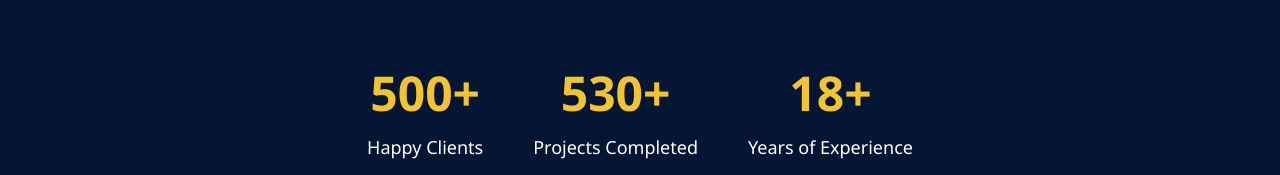
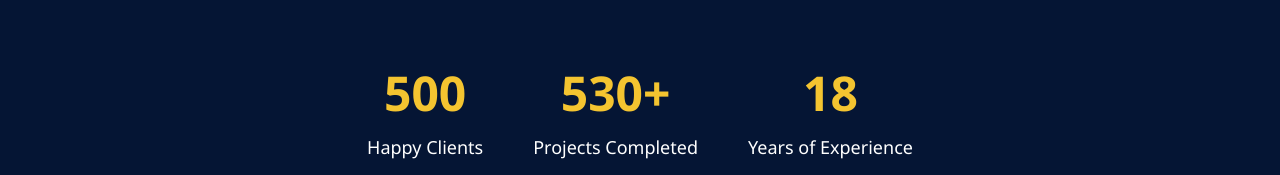
Before and after one commit to Lavi8888-s/aura-interiors, a plain HTML site: page index.html in a window 1280 px wide. Shown: the part 1319-1494 px from the top of the page. Drawn offline with Linux system fonts and the light colour scheme.

Commit message:
Only add '+' to projects completed counter

```diff
--- a/index.html
+++ b/index.html
@@ -178,13 +178,19 @@
   let stepTime = Math.abs(Math.floor(duration / range));
   let timer = setInterval(() => {
     current += increment;
-    obj.textContent = current;
-    if (current === end) {
+    // If we're at the last step and this is 'projectsCompleted', append '+'
+    if (current === end && id === "projectsCompleted") {
       obj.textContent = current + "+";
       clearInterval(timer);
+    } else if (current === end) {
+      obj.textContent = current;
+      clearInterval(timer);
+    } else {
+      obj.textContent = current;
     }
   }, stepTime);
 }
+
 
     const statSection = document.getElementById("stats");
     let statsStarted = false;
```
